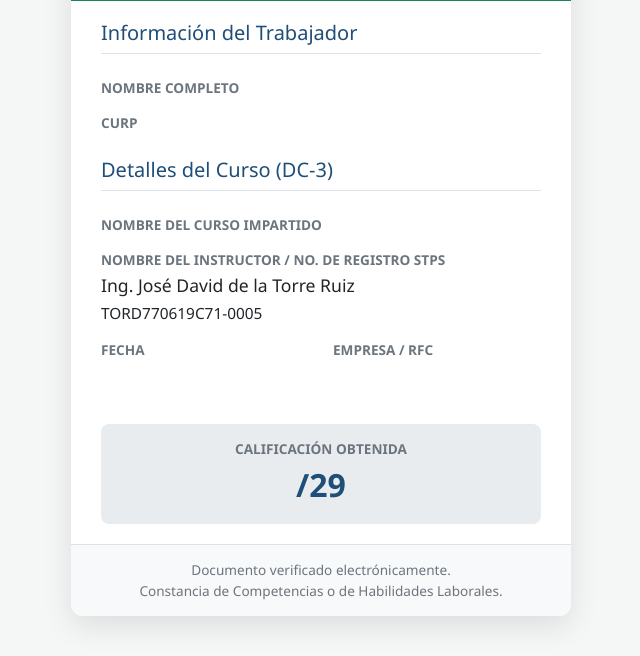
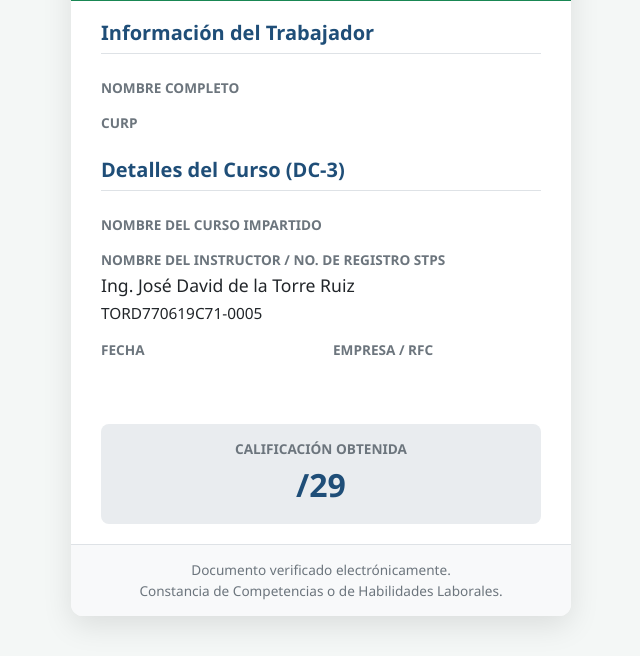
Before and after one commit to DavidAsesor2/validador-dc3, a Flask app: template templates/certificado.html in a window 1280 px wide. Shown: the part 229-885 px from the top of the page, without its empty margins (319-959 px from the left). Run offline with Flask 3, Linux system fonts and the light colour scheme; the template is opened without the code that fills it, so the values that code supplies are empty; some libraries are stand-ins or nearby versions.

Commit message:
Enhance .text-primary class with bold styling
Updated the .text-primary class to include bold font weight.

```diff
--- a/templates/certificado.html
+++ b/templates/certificado.html
@@ -13,7 +13,7 @@
         .header-valido h3 { margin: 0; font-weight: bold; }
         .logo-empresa { max-width: 150px; display: block; margin: 20px auto 10px auto; }
         .datos-seccion { padding: 20px 30px; }
-        .text-primary { color: #1f4e78 !important;}
+        .text-primary { color: #1f4e78 !important; font-weight: bold !important;}
         .etiqueta { font-size: 0.85rem; color: #6c757d; text-transform: uppercase; font-weight: bold; margin-bottom: 2px; }
         .valor { font-size: 1.1rem; color: #212529; margin-bottom: 15px; font-weight: 500; }
         .calificacion-box { background-color: #e9ecef; border-radius: 8px; padding: 15px; text-align: center; margin-top: 20px; }
```
